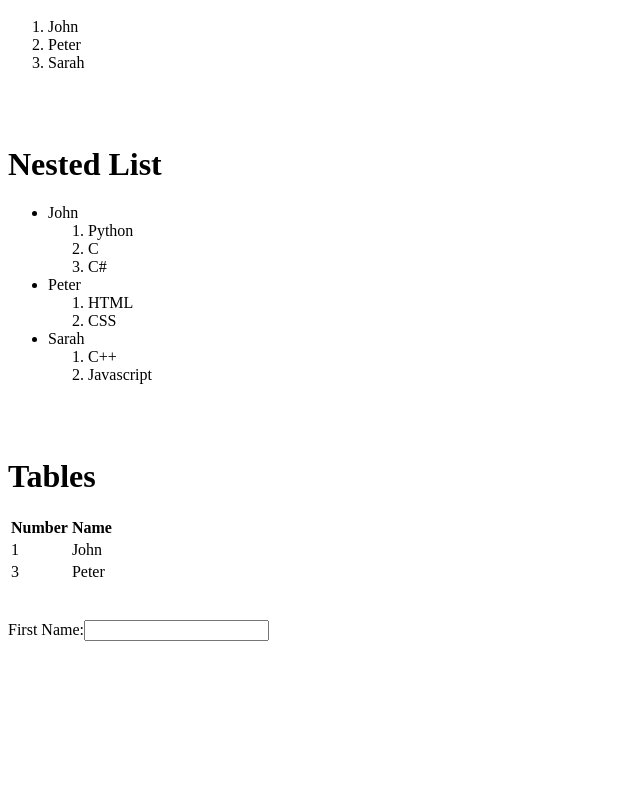
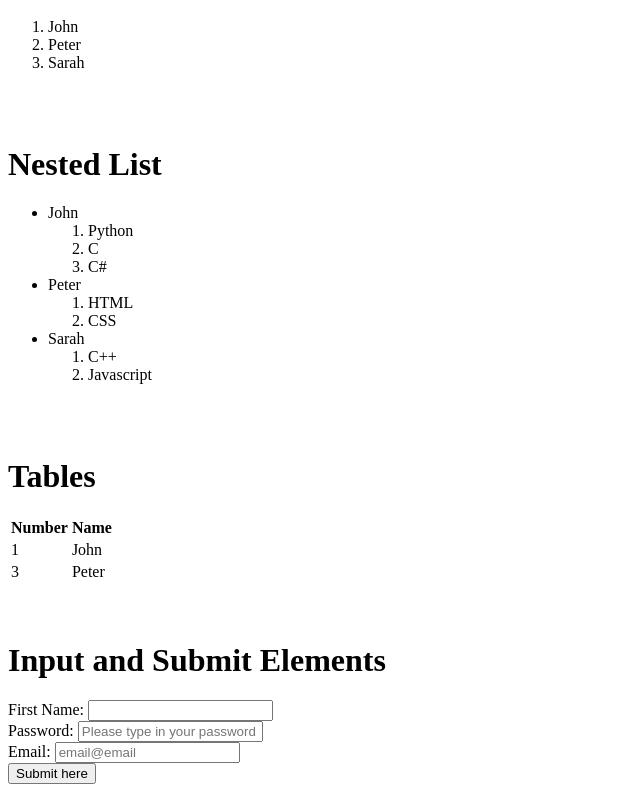
Before and after one commit to orhunaka244/htmlCourse, a plain HTML site: page Mid Range/index.html in a window 1280 px wide. Shown: the part 746-1538 px from the top of the page, without its empty margins (0-640 px from the left). Before the commit the page ends 1395 px from the top, so only its background shows below. Drawn offline with Linux system fonts and the light colour scheme.

Commit message:
added name passwd and email fields. submit button.

```diff
--- a/Mid Range/index.html
+++ b/Mid Range/index.html
@@ -100,8 +100,21 @@
 
         <br><br>
 
+        <h1>Input and Submit Elements</h1>
         <!--Input and Submit Elements-->
-        <form action="" method=""><label for="firstName">First Name:</label><input type="text" name="firstName" id="firstName"></form>
+        <form action="" method="">
+            <label for="firstNameField">First Name:</label>
+            <input type="text" name="firstNameField" id="firstName">
+            <br>
+            <label for="passwordField">Password:</label>
+            <input type="password" name="passwordField" placeholder="Please type in your password">
+            <br>
+            <label for="emailField">Email:</label>
+            <input type="email" name="emailField" placeholder="email@email">
+            <!-- value="" de olabilir ama orda kendin elle silmen gerek ve yerine yaziyor.-->
+            <br>
+            <input type="submit" value="Submit here">
+        </form>
         <!--Testing github-->
     </body>
 </html>
```
